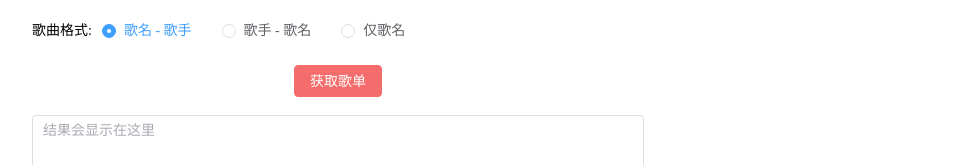
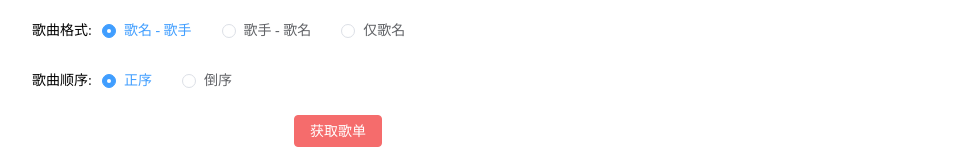
Before and after one commit to Bistutu/GoMusic, a Vue app in the folder static/: page / in a window 1280 px wide. Shown: the part 587-752 px from the top of the page, without its empty margins (302-1275 px from the left). Built offline with nearby package versions, Linux system fonts and the light colour scheme.

Commit message:
添加倒序功能

```diff
--- a/static/src/App.vue
+++ b/static/src/App.vue
@@ -74,6 +74,24 @@
                 }}
               </el-radio>
               <el-radio label="song">{{ state.isEnglish ? i18n.formatSongOnly.en : i18n.formatSongOnly.zh }}</el-radio>
+            </el-radio-group>
+          </el-form-item>
+        </el-col>
+      </el-row>
+
+      <el-row justify="center">
+        <el-col :md="12">
+          <el-form-item>
+            <span class="format-label">{{ state.isEnglish ? i18n.songOrder.en : i18n.songOrder.zh }}:</span>
+            <el-radio-group v-model="state.songOrder" class="format-radio-group">
+              <el-radio label="normal">{{
+                  state.isEnglish ? i18n.orderNormal.en : i18n.orderNormal.zh
+                }}
+              </el-radio>
+              <el-radio label="reverse">{{
+                  state.isEnglish ? i18n.orderReverse.en : i18n.orderReverse.zh
+                }}
+              </el-radio>
             </el-radio-group>
           </el-form-item>
         </el-col>
@@ -170,6 +188,7 @@ const state = reactive({
   songsCount: 0,
   useDetailedSongName: false,
   songFormat: 'song-singer', // 默认为"歌名-歌手"格式
+  songOrder: 'normal', // 默认为正序
 });
 
 // 初始化广告
@@ -306,6 +325,18 @@ const i18n = {
     en: 'Song Only',
     zh: '仅歌名',
   },
+  songOrder: {
+    en: 'Song Order',
+    zh: '歌曲顺序',
+  },
+  orderNormal: {
+    en: 'Normal Order',
+    zh: '正序',
+  },
+  orderReverse: {
+    en: 'Reverse Order',
+    zh: '倒序',
+  },
 }
 
 // sponsor table data
@@ -345,6 +376,7 @@ const fetchLinkDetails = async () => {
     // 构建查询参数
     let queryParams = state.useDetailedSongName ? '?detailed=true' : '?detailed=false';
     queryParams += `&format=${state.songFormat}`;
+    queryParams += `&order=${state.songOrder}`;
 
     // 本地开发环境URL
     // const resp = await axios.post('http://127.0.0.1:8081/songlist' + queryParams, params, {
```
Also changed, not shown: 1 other file (tests, documents, lock files or other folders).
